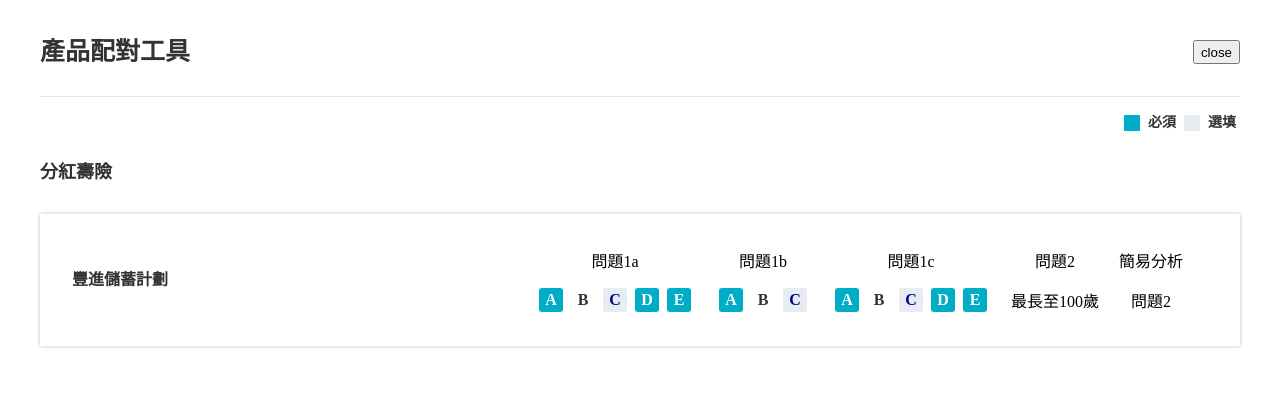
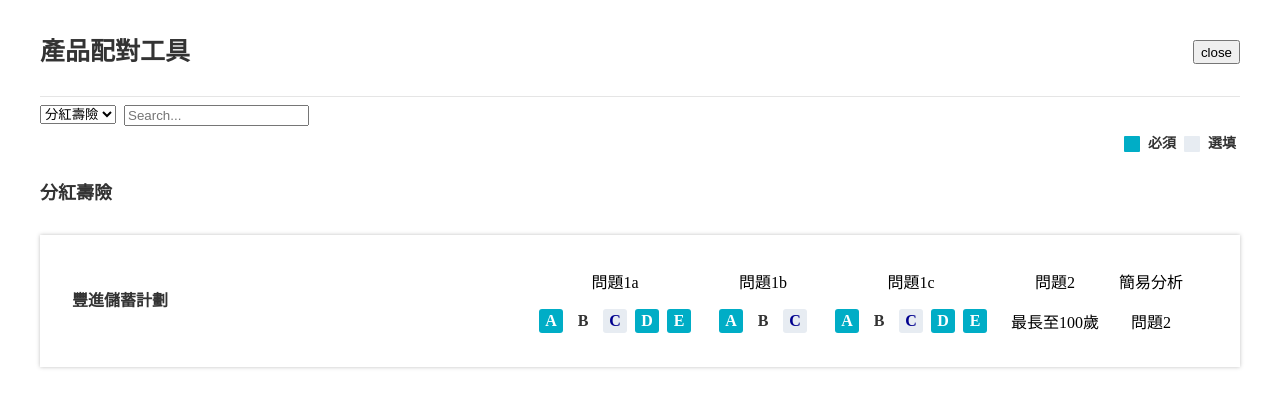
Before and after one commit to cyrilokidi/MindForce-Task, a React (Create React App) app: page / in a window 1280 px wide. Shown: the top 408 px of the page. Built offline with nearby package versions, Linux system fonts and the light colour scheme.

Commit message:
Add search tool component

```diff
--- a/src/App.js
+++ b/src/App.js
@@ -10,6 +10,34 @@ const HeaderContainer = () => {
       <div className="close-button-container">
         <button>close</button>
       </div>
+    </div>
+  );
+};
+
+const SelectionOption = () => {
+  return (
+    <div className="search-selection">
+      <select>
+        <option>分紅壽險</option>
+      </select>
+    </div>
+  );
+};
+
+const SearchField = () => {
+  return (
+    <div className="search-field">
+      <input placeHolder="Search..." />
+    </div>
+  );
+};
+
+const SearchTool = () => {
+  return (
+    <div className="search-tool">
+      <SelectionOption />
+
+      <SearchField />
     </div>
   );
 };
@@ -106,6 +134,8 @@ export default function App() {
     <div className="product-mapping-container">
       <HeaderContainer />
 
+      <SearchTool />
+
       <ResultLegend />
 
       <ResultContainer />
--- a/src/styles.css
+++ b/src/styles.css
@@ -35,6 +35,17 @@
 
 .close-button-container button {
   height: 24px;
+}
+
+.search-tool {
+  display: flex;
+  gap: 10px 8px;
+}
+
+.search-selection {
+}
+
+.search-field {
 }
 
 .result-legend {
```
